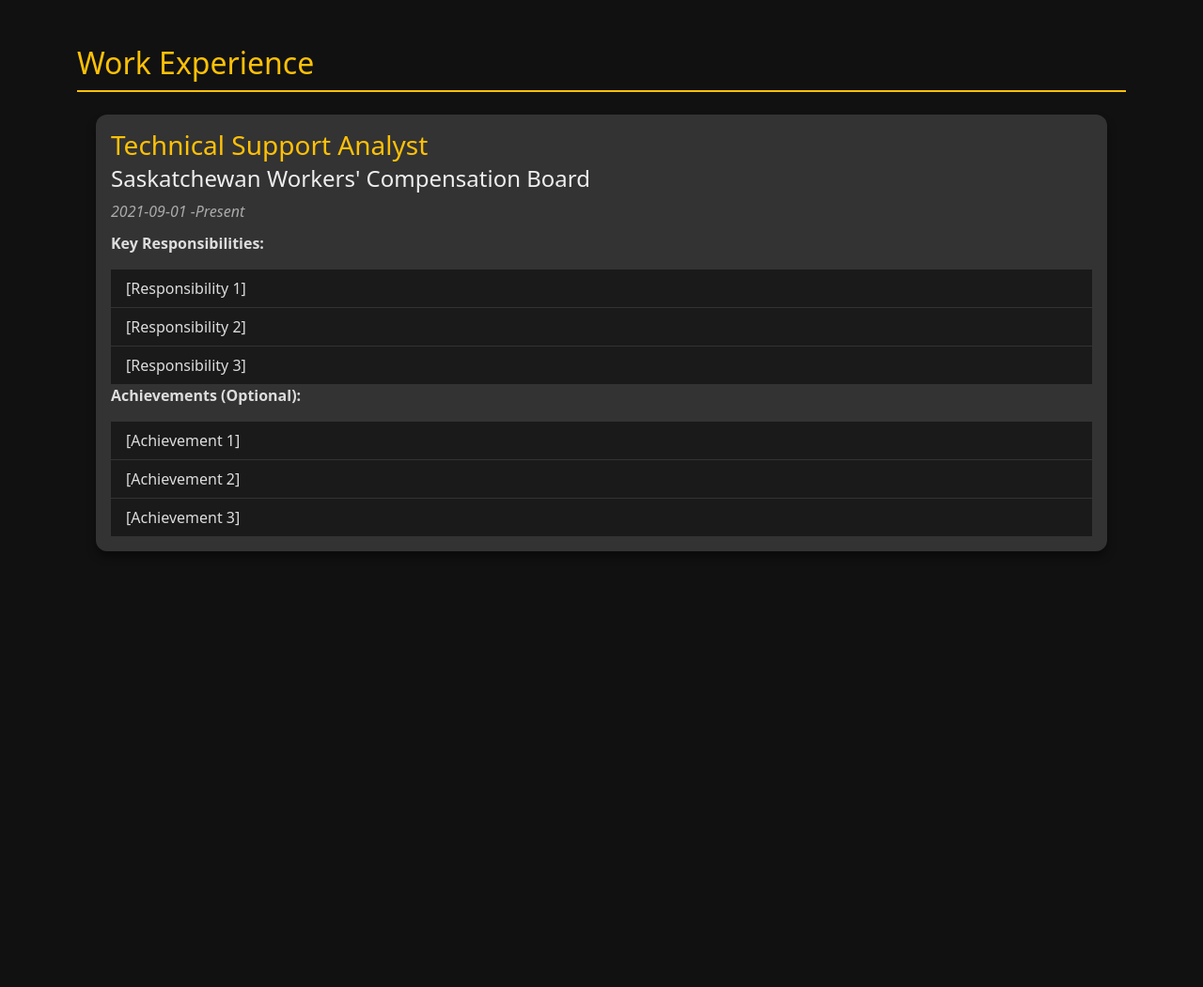
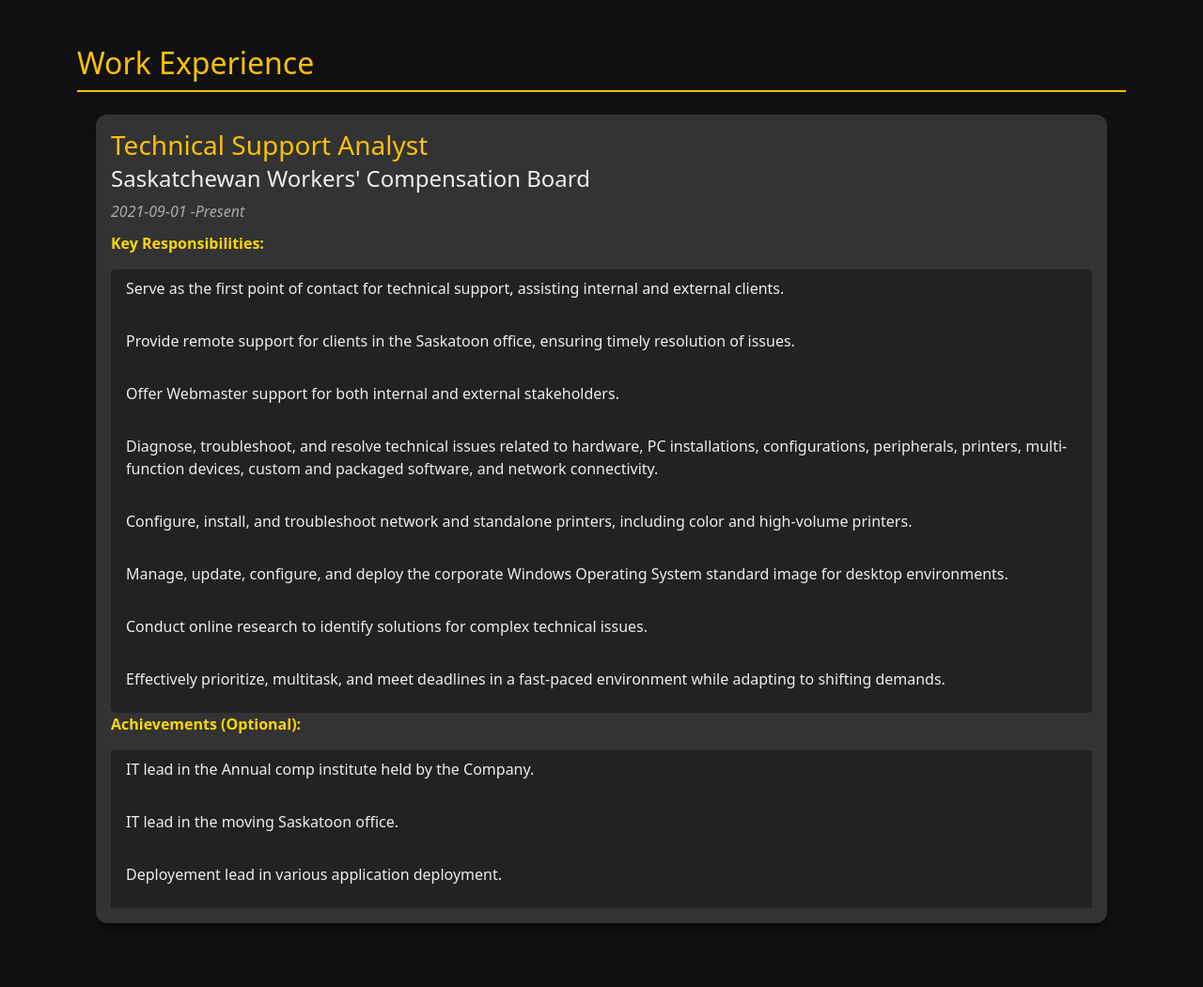
Before and after one commit to Maurya375/portfolio, a Flask app: page /work in a window 1280 px wide. Shown: the part 68-1119 px from the top of the page at 94% size. Before the commit the page ends 655 px from the top, so only its background shows below. Run offline with Flask 3, Linux system fonts and the light colour scheme; some libraries are stand-ins or nearby versions.

Commit message:
adding changes

```diff
--- a/server.py
+++ b/server.py
@@ -29,6 +29,6 @@ def frontEnd():
 
 
 if __name__ == "__main__":
-    app.secret_key = 'SECRET KEY'
+    # app.secret_key = 'SECRET KEY'
 
-    # app.run(debug=True)
+    app.run(debug=True)
--- a/templates/details.html
+++ b/templates/details.html
@@ -251,7 +251,7 @@
             {% for item in items%}
             <div class="col-md-6 col-lg-4">
                 <div class="card overflow-hidden">
-                    <img src="https://placehold.co/600x400/333/EEE" alt="Project 1" class="card-img-top">
+                    <img src="/static/images/solid-color-image.png" alt="Project 1" class="card-img-top">
                     <div class="card-body">
                         <h3 class="card-title h4 font-semibold mb-2" style="color: #FFFFFF !important;">{{item.name}}</h3>
                         <p class="card-text mb-4" style="color: #CCCCCC !important;">{{item.description}}</p>
--- a/templates/new-demo.html
+++ b/templates/new-demo.html
@@ -250,7 +250,7 @@
                  <div class="col">
                         <h2 class="display-4 font-semibold mb-4" style="color: #FFFFFF !important;">Hello, I'm Maurya Patel</h2>
                     <p class="mt-4 fs-lg" style="color: #CCCCCC !important;">
-                        I am an adaptable and analytical versatile professional having <strong>four years</strong> of extensive experience in a <strong>Technical Support Analysis</strong> dealing with fast-paced technical environments. Moreover, having completed a <strong>degree in Computer Science with two Dean's list Awards</strong>, I offer considerable skills like critical and analytical thinking, problem analysis, networking and application deployment and support with a solid foundation due to my education and work experiences. Operational proficiency together with technical aptitude ensures professional growth where I am skilled in numerous technologies including <strong>Python, PHP, HTML, CSS, Bootstrap, MySQL, Node.js, Java, and Flutter</strong>.
+                        I am an adaptable and analytical versatile professional having <strong>four years</strong> of extensive experience in a <strong>Technical Support Analysis</strong> dealing with fast-paced technical environments. Moreover, having completed a <strong>degree in Computer Science with two Dean's list awards</strong>, I offer considerable skills like critical and analytical thinking, problem analysis, networking and application deployment and support with a solid foundation due to my education and work experiences. Operational proficiency together with technical aptitude ensures professional growth where I am skilled in numerous technologies including <strong>Python, PHP, HTML, CSS, Bootstrap, MySQL, Node.js, Java, and Flutter</strong>.
                     </p>
                  </div>
 <!--                    <a href="#projects"-->
--- a/templates/work.html
+++ b/templates/work.html
@@ -27,7 +27,7 @@
             box-shadow: 0 6px 10px rgba(0, 0, 0, 0.4);
             transition: transform 0.2s ease-in-out, box-shadow 0.2s ease-in-out;
             border: none;
-            color: #FFFFFF;
+            color: #fff;
             margin: 20px;
         }
          .card:hover {
@@ -51,9 +51,18 @@
             display: block;
         }
         .list-group-item{
-          background-color: #1a1a1a;
-          border: 1px solid #333;
-          color: #ddd;
+          background-color: #222222;
+          border: none;
+          color: #ededed;
+<!--          color: #ddd;-->
+        }
+        .list-group-item:hover {
+            transform: translateY(-5px);
+            box-shadow: 0 8px 16px rgba(0, 0, 0, 0.5);
+        }
+        strong
+        {
+        color: #FFD700 !important;
         }
 
     </style>
@@ -101,22 +110,28 @@
     <div class="container py-5">
         <h2 class="mb-4">Work Experience</h2>
     {%for item in items%}
-        <div class="card">
+        <div class="card" >
             <div class="card-body">
                 <h3 class="card-title">{{item.job_title}}</h3>
                 <h4 class="card-subtitle">{{item.company_name}}</h4>
                 <span class="work-date">{{item.start_date.date()}} -{{item.status}}</span>
-                <p class="card-text"><strong>Key Responsibilities:</strong></p>
-                <ul class="list-group list-group-flush">
-                    <li class="list-group-item">[Responsibility 1]</li>
-                    <li class="list-group-item">[Responsibility 2]</li>
-                    <li class="list-group-item">[Responsibility 3]</li>
-                    </ul>
+                <p class="card-text" ><strong>Key Responsibilities:</strong></p>
+                <ol class="list-group list-group-flush" style="border-radius: 5px;">
+                    <li class="list-group-item"> <p>Serve as the first point of contact for technical support, assisting internal and external clients.</p></li>
+                    <li class="list-group-item"><p>Provide remote support for clients in the Saskatoon office, ensuring timely resolution of issues.</p></li>
+                    <li class="list-group-item"><p>Offer Webmaster support for both internal and external stakeholders.</p></li>
+                    <li class="list-group-item"><p>Diagnose, troubleshoot, and resolve technical issues related to hardware, PC installations, configurations, peripherals, printers, multi-function devices, custom and packaged software, and network connectivity.</p></li>
+                    <li class="list-group-item"><p>Configure, install, and troubleshoot network and standalone printers, including color and high-volume printers.</p></li>
+                    <li class="list-group-item"><p>Manage, update, configure, and deploy the corporate Windows Operating System standard image for desktop environments.</p></li>
+                    <li class="list-group-item"><p>Conduct online research to identify solutions for complex technical issues.</p></li>
+                    <li class="list-group-item"><p>Effectively prioritize, multitask, and meet deadlines in a fast-paced environment while adapting to shifting demands.</p></li>
+
+                    </ol>
                 <p class="card-text"><strong>Achievements (Optional):</strong></p>
                  <ul class="list-group list-group-flush">
-                    <li class="list-group-item">[Achievement 1]</li>
-                    <li class="list-group-item">[Achievement 2]</li>
-                    <li class="list-group-item">[Achievement 3]</li>
+                    <li class="list-group-item"><p>IT lead in the Annual comp institute held by the Company.</p> </li>
+                    <li class="list-group-item"><p>IT lead in the moving Saskatoon office.</p></li>
+                    <li class="list-group-item"><p>Deployement lead in various application deployment.</p></li>
                 </ul>
                 </div>
         </div>
```
Also changed, not shown: solid-color-image.png (added), static/images/solid-color-image.png (added).
